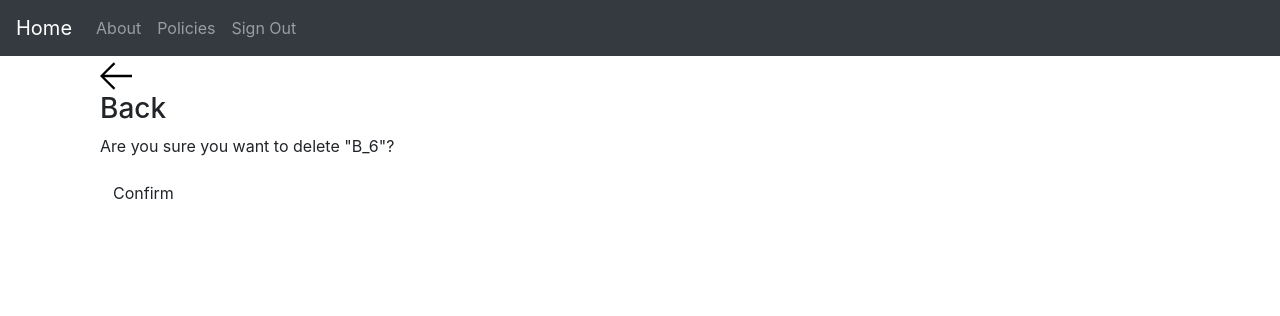
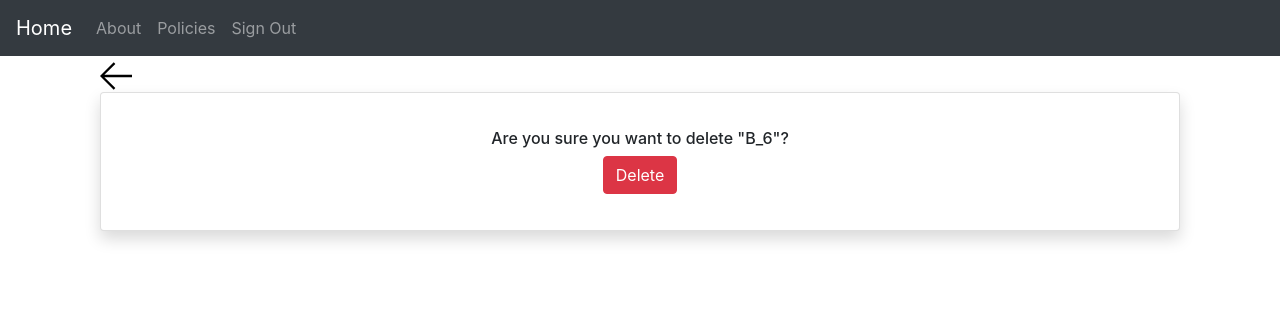
Before and after one commit to namank03/insurance, a Django app: page /policies/delete-policy/6 in a window 1280 px wide. Shown: the top 316 px of the page. Run offline with Django 3.2, Linux system fonts and the light colour scheme; a user stored in the database is signed in; data comes from the database, SQL or seed files in the repository; both versions use the stored data as it was after the commit; some libraries are stand-ins or nearby versions.

Commit message:
updated delete policy template

```diff
--- a/insurance/base/views.py
+++ b/insurance/base/views.py
@@ -8,6 +8,7 @@ from .forms import PolicyForm
 from .models import Customer, Policy
 
 
+@login_required(login_url='account_login')
 def policy_view(request):
     q = request.GET.get('q') if request.GET.get('q') is not None else ''
     # * icontains is kind of a regex match.
@@ -16,7 +17,7 @@ def policy_view(request):
     return render(request, 'policy/policies.html', context)
 
 
-@login_required(login_url='login')
+@login_required(login_url='account_login')
 def create_policy(request):
     form = PolicyForm()
     if request.method == 'POST':
@@ -31,7 +32,7 @@ def create_policy(request):
     return render(request, 'policy/policy_form.html', context)
 
 
-@login_required(login_url='login')
+@login_required(login_url='account_login')
 def deletePolicy(request, pk):
     policy = Policy.objects.get(id=pk)
     if request.method == 'POST':
@@ -40,7 +41,7 @@ def deletePolicy(request, pk):
     return render(request, 'pages/delete.html', {'obj': policy})
 
 
-@login_required(login_url='login')
+@login_required(login_url='account_login')
 def update_policy(request, pk):
     policy = Policy.objects.get(id=pk)
     # Prefilling the form with the policy instance value
--- a/insurance/templates/pages/delete.html
+++ b/insurance/templates/pages/delete.html
@@ -3,9 +3,6 @@
 {% block content %}
 
 <div class="container">
-  <div class="layout__box">
-    <div class="layout__boxHeader">
-      <div class="layout__boxTitle">
   <a href="{{request.META.HTTP_REFERER}}">
     <svg version="1.1" xmlns="http://www.w3.org/2000/svg" width="32" height="32" viewBox="0 0 32 32">
       <title>arrow-left</title>
@@ -14,22 +11,16 @@
       </path>
     </svg>
   </a>
-        <h3>Back</h3>
+  <form class="form" method="POST">
+    {% csrf_token %}
+    <div class="card shadow p-3 mb-5 bg-white rounded">
+      <div class="card-body text-center ">
+        <h6>
+          Are you sure you want to delete "{{obj}}"?
+        </h6>
+        <button type="submit" value="Confirm" class="btn btn-danger">Delete</button>
       </div>
     </div>
-    <div class="layout__body">
-      <form class="form" action="" method="POST">
-        {% csrf_token %}
-        <div class="form__group">
-          <p>Are you sure you want to delete "{{obj}}"?</p>
-        </div>
-
-        <div class="for__group">
-          <input class="btn btn--main" type="submit" value="Confirm" />
-        </div>
-
   </form>
 </div>
-  </div>
-</div>
 {% endblock  %}
```
Also changed, not shown: insurance.db. Lines whose indentation alone changed are shown as unchanged.
